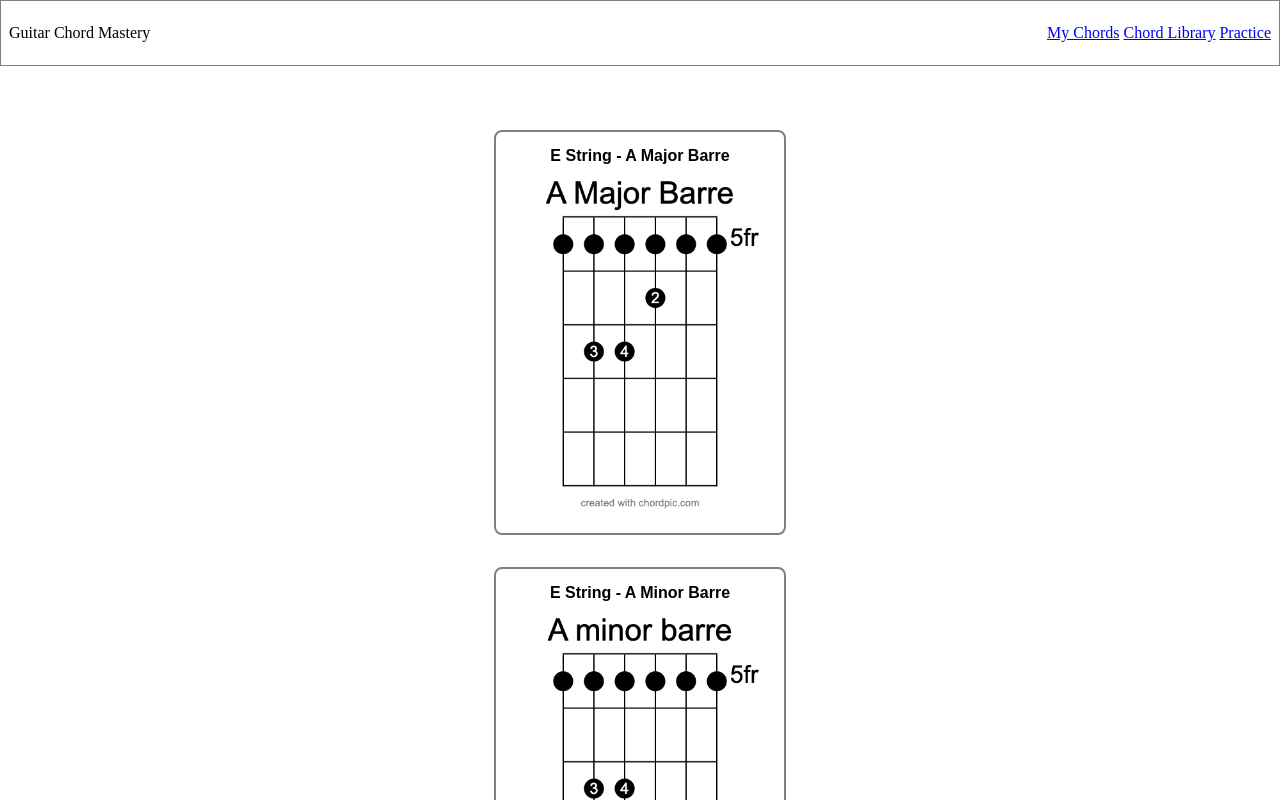
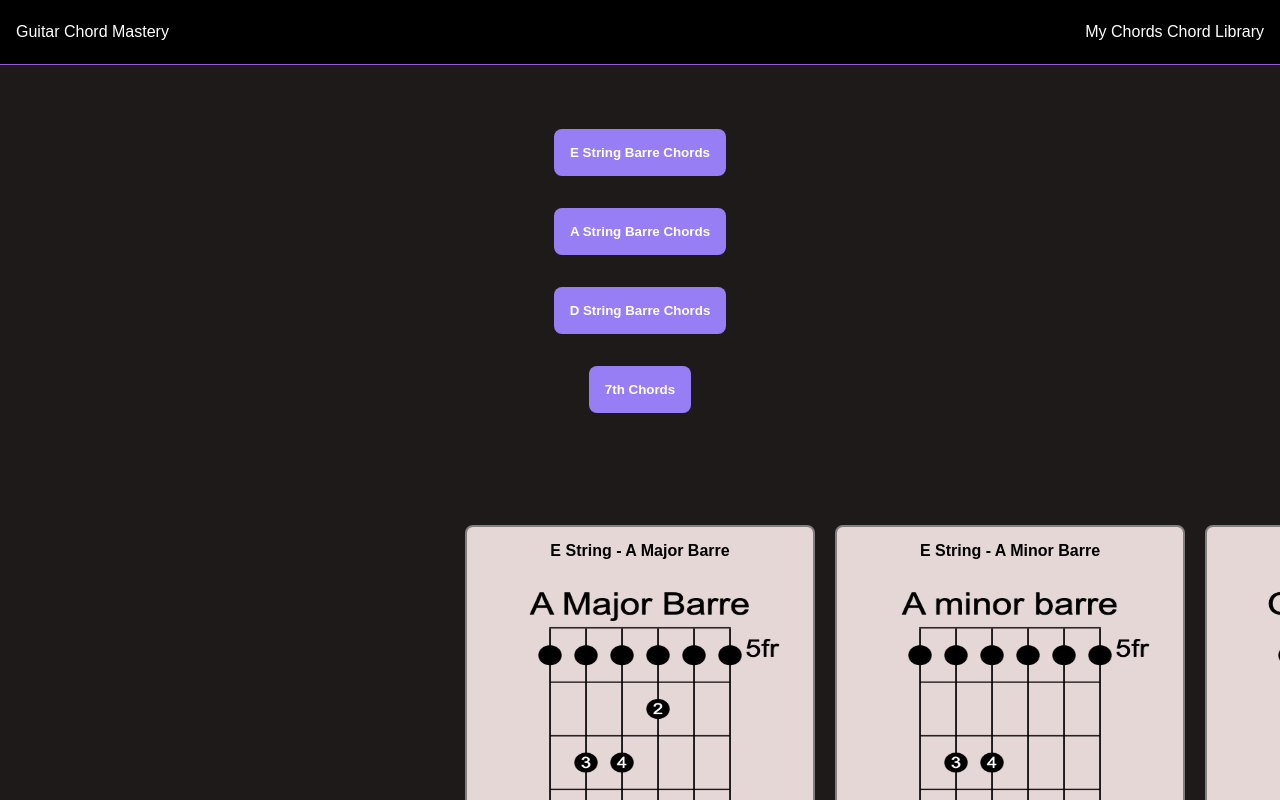
Before and after one commit to hope428/guitar-chord-mastery, a plain HTML site: page dashboard.html in a window 1280 px wide. Both pictures are taken after a click on the button "E String Barre Chords". Shown: the top 800 px of the page. Drawn offline with nearby package versions, Linux system fonts and the light colour scheme.

Commit message:
set up functions to view each group of chords. added js swiper functionality to chord library

```diff
--- a/chords.json
+++ b/chords.json
@@ -22,5 +22,53 @@
     {
         "name": "E String - F Minor Barre",
         "imgUrl": "/assets/chords/e-string-barre-chords/e-f-minor-barre.png"
+    },
+    {
+        "name": "A String - B Major Barre",
+        "imgUrl": "/assets/chords/a-string-barre-chords/a-b-major-barre.png"
+    },
+    {
+        "name": "A String - B Minor Barre",
+        "imgUrl": "/assets/chords/a-string-barre-chords/a-b-minor-barre.png"
+    },
+    {
+        "name": "A String - C Minor Barre",
+        "imgUrl": "/assets/chords/a-string-barre-chords/a-c-minor-barre.png"
+    },
+    {
+        "name": "A String - C Major Barre",
+        "imgUrl": "/assets/chords/a-string-barre-chords/a-c-major-barre.png"
+    },
+    {
+        "name": "A String - D Major Barre",
+        "imgUrl": "/assets/chords/a-string-barre-chords/a-d-major-barre.png"
+    },
+    {
+        "name": "A String - D Minor Barre",
+        "imgUrl": "/assets/chords/a-string-barre-chords/a-d-minor-barre.png"
+    },
+    {
+        "name": "D String - A Major Barre",
+        "imgUrl": "/assets/chords/d-string-barre-chords/d-a-major-barre.png"
+    },
+    {
+        "name": "D String - A Minor Barre",
+        "imgUrl": "/assets/chords/d-string-barre-chords/d-a-minor-barre.png"
+    },
+    {
+        "name": "D String - F Minor Barre",
+        "imgUrl": "/assets/chords/d-string-barre-chords/d-f-minor-barre.png"
+    },
+    {
+        "name": "D String - F Major Barre",
+        "imgUrl": "/assets/chords/d-string-barre-chords/d-f-major-barre.png"
+    },
+    {
+        "name": "D String - G Major Barre",
+        "imgUrl": "/assets/chords/d-string-barre-chords/d-g-major-barre.png"
+    },
+    {
+        "name": "D String - G Minor Barre",
+        "imgUrl": "/assets/chords/d-string-barre-chords/d-g-minor-barre.png"
     }
 ]
--- a/dashboard.html
+++ b/dashboard.html
@@ -1,19 +1,21 @@
-<!DOCTYPE html>
+<!doctype html>
 <html lang="en">
   <head>
-    <meta charset="UTF-8">
-    <meta name="viewport" content="width=device-width, initial-scale=1.0">
-    <link rel="stylesheet" href="styles.css">
+    <meta charset="UTF-8" />
+    <meta name="viewport" content="width=device-width, initial-scale=1.0" />
+    <link rel="stylesheet" href="https://cdn.jsdelivr.net/npm/swiper@11/swiper-bundle.min.css"/>
+    <script src="https://cdn.jsdelivr.net/npm/swiper@11/swiper-bundle.min.js"></script>
+    <link rel="stylesheet" href="styles.css" />
+
     <title>Document</title>
   </head>
   <body>
     <header>
       <nav>
-            <h1>Guitar Chord Mastery</h1>
+        <h1><a href="index.html">Guitar Chord Mastery</a></h1>
         <div id="options">
           <a href="#">My Chords</a>
-                <a href="#">Chord Library</a>
-                <a href="#">Practice</a>
+          <a href="dashboard.html">Chord Library</a>
         </div>
       </nav>
     </header>
@@ -25,8 +27,13 @@
         <button id="dStringBarre">D String Barre Chords</button>
         <button id="7th">7th Chords</button>
       </section>
+
+<div class="swiper">
+  <div class="swiper-wrapper" id="libraryResults">
+  </div>
+</div>
+</section>
     </main>
-    <script src="script.js">
-    </script>
+    <script src="script.js"></script>
   </body>
 </html>
--- a/script.js
+++ b/script.js
@@ -1,6 +1,6 @@
 // Get chord diagrams and
 let chords = [];
-const library = document.getElementById("library");
+const library = document.getElementById("libraryResults");
 const eStringBarre = document.getElementById("eStringBarre")
 const aStringBarre = document.getElementById("aStringBarre")
 const dStringBarre = document.getElementById("dStringBarre")
@@ -13,13 +13,45 @@
 
 const displayEString = async () => {
     chords = await fillChords()
+    library.innerHTML = ''
+    let html = ''
+    for (let i = 0; i < 6; i++){
+        html += `<div class="chord-card swiper-slide"><h2>${chords[i].name}</h2><img src="${chords[i].imgUrl}"><button class="card-btn">Add To Favorites</button></div>`
+    }
+    library.innerHTML = html
+    swiper.update();
+}
+
+const displayAString = async () => {
+    chords = await fillChords()
+    library.innerHTML = ''
+    let html = ''
+    for (let i = 6; i < 12; i++){
+        html += `<div class="chord-card swiper-slide"><h2>${chords[i].name}</h2><img src="${chords[i].imgUrl}"><button class="card-btn">Add To Favorites</button></div>`
+    }
+    library.innerHTML = html
+    swiper.update();
+}
+
+const displayDString = async () => {
+    chords = await fillChords()
     console.log(chords)
     let html = ''
-    for (let i = 0; i < 6; i++){
-        html += `<div class="chord-card"><h2>${chords[i].name}<h2><img src="${chords[i].imgUrl}"></div>`
+    for (let i = 12; i < 18; i++){
+        html += `<div class="chord-card swiper-slide"><h2>${chords[i].name}</h2><img src="${chords[i].imgUrl}"><button class="card-btn">Add To Favorites</button></div>`
     }
     library.innerHTML = html
+    swiper.update();
 }
+
+const swiper = new Swiper('.swiper', {
+  slidesPerView: 'auto',
+  centeredSlides: true,
+  spaceBetween: 20,
+  loop: true,
+});
 
 
 eStringBarre.addEventListener("click", displayEString)
+aStringBarre.addEventListener("click", displayAString)
+dStringBarre.addEventListener("click", displayDString)
--- a/styles.css
+++ b/styles.css
@@ -56,10 +56,34 @@
 
 nav {
     display: flex;
-    border: 1px solid gray;
+    border-bottom: 1px solid rgb(150, 89, 226);
     justify-content: space-between;
     align-items: center;
-    padding: 1.5rem .5rem;
+    padding: 1.5rem 1rem;
+    background-color: black;
+    font-family:Arial, Helvetica, sans-serif;
+}
+
+nav a {
+    text-decoration: none;
+    color: white;
+}
+
+nav a:hover {
+    color: rgb(171, 21, 21);
+}
+body {
+    background-color: rgb(31, 26, 26);
+}
+
+.swiper {
+    width: 100%;
+    padding: 2rem 0;
+}
+.swiper-slide {
+    width: auto;
+    display: flex;
+    justify-content: center;
 }
 
 #library {
@@ -71,7 +95,7 @@
     justify-content: space-between;
 }
 
-#library button {
+#library button, .card-btn {
     padding: 1rem;
     color: white;
     background-color: rgb(151, 126, 244);
@@ -83,19 +107,27 @@
     margin: 1rem;
 }
 
-#library button:hover {
+#library button:hover, .card-btn:hover {
     background-color: rgb(62, 35, 161);
 }
 
 .chord-card {
     border: 2px solid gray;
+    background-color: rgb(230, 215, 215);
     margin: 1rem 0;
+    width: 100%;
+    max-width: 350px;
     border-radius: 8px;
     padding: 1rem;
+    display: flex;
+    flex-direction: column;
+    align-items: center;
+    gap: 1rem;
 }
 
 .chord-card img{
     height: 350px;
+    width: 300px;
 }
 
 .chord-card h2 {
```
Also changed, not shown: 1 other file. Lines whose indentation alone changed are shown as unchanged.
